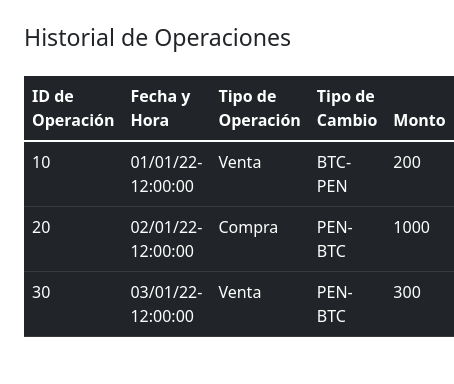
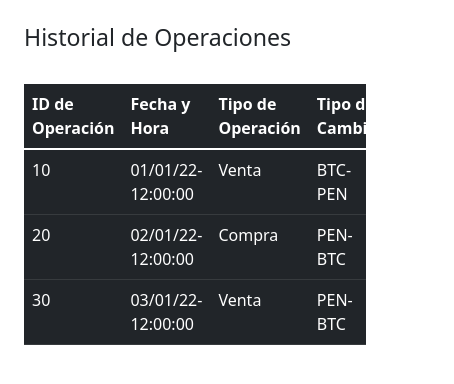
Before and after one commit to sebastianperudev2001/Crypto-Nita, a Next.js app in the folder cryptonita/: page /PruebaTabla in a window 390 px wide. Shown: the top 384 px of the page, 454 px wide, since content can reach past the window. Built offline with nearby package versions, Linux system fonts and the light colour scheme.

Commit message:
Cambios Responsive

```diff
--- a/cryptonita/components/Historial-operaciones.js
+++ b/cryptonita/components/Historial-operaciones.js
@@ -1,6 +1,7 @@
 const HisotrialOperaciones = (props) => {
     return <main className="col-md-8">
         <h3 className="mt-4">Historial de Operaciones</h3>
+        <div className="table-responsive">
             <table className="table mt-4 table-dark">
                 <thead>
                     <tr>
@@ -26,6 +27,7 @@ const HisotrialOperaciones = (props) => {
                     }
                 </tbody>
             </table>
+        </div>
     </main>
 }
 export default HisotrialOperaciones
```
Lines whose indentation alone changed are shown as unchanged.
